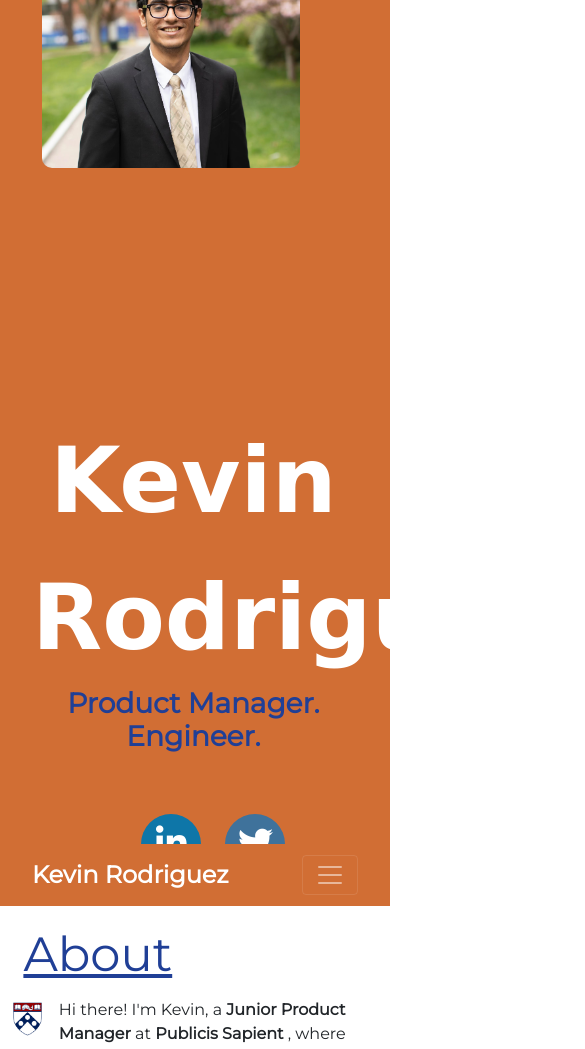
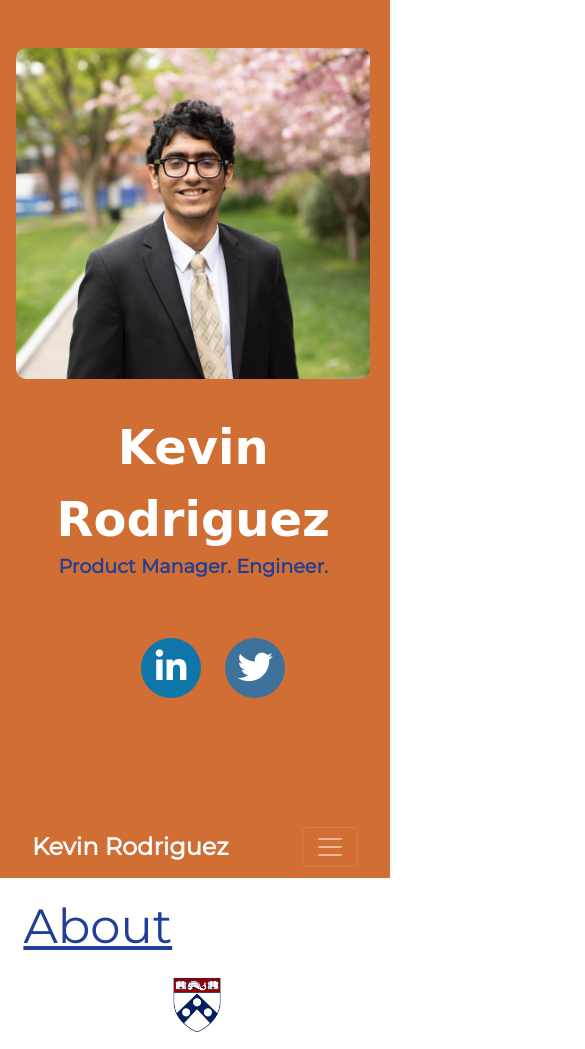
Before and after one commit to keviqrod/my-portfolio, a plain HTML site: page index.html in a window 390 px wide. Shown: the top 1049 px of the page, 585 px wide, since content can reach past the window. Drawn offline with nearby package versions, Linux system fonts and the light colour scheme; a web font is replaced by a local one.

Commit message:
Update styles.css

```diff
--- a/styles.css
+++ b/styles.css
@@ -275,3 +275,62 @@ ul.social-buttons li {
   font-size: 1.43rem;
   color: #E07D78;
 }
+
+/* ------------------------------
+   Mobile Responsiveness Tweaks
+   (Only applied on screens 768px wide or smaller)
+--------------------------------- */
+@media only screen and (max-width: 768px) {
+  /* Stack the title section vertically and remove fixed height */
+  #title {
+    flex-direction: column;
+    height: auto;
+    padding: 2rem 1rem;
+  }
+
+  /* Make the title image scale properly */
+  .img-of-me {
+    width: 100% !important;
+    height: auto !important;
+    margin: 1rem auto;
+    top: 0;
+    margin-left: 0;
+  }
+
+  /* Scale down the name and adjust its margin */
+  .my-name {
+    margin: 1rem auto 0 auto;
+    font-size: 3rem;
+  }
+
+  /* Slightly reduce bio font size */
+  .bio {
+    font-size: 1.2rem;
+  }
+
+  /* Center the about image and adjust its size */
+  .about-img {
+    float: none;
+    display: block;
+    margin: 0 auto 1rem auto;
+    width: 30%;
+    height: auto;
+  }
+
+  /* In the Resume section, stack grid columns into one */
+  #resume {
+    grid-template-columns: 1fr;
+    padding: 5% 5% 0% 6%; /* Keeping your original padding logic */
+  }
+
+  /* Stack job title container items vertically */
+  .job-title-container {
+    flex-direction: column;
+    align-items: flex-start;
+  }
+
+  /* Adjust the skills grid to 2 columns */
+  .skills-container {
+    grid-template-columns: 1fr 1fr;
+  }
+}
```
